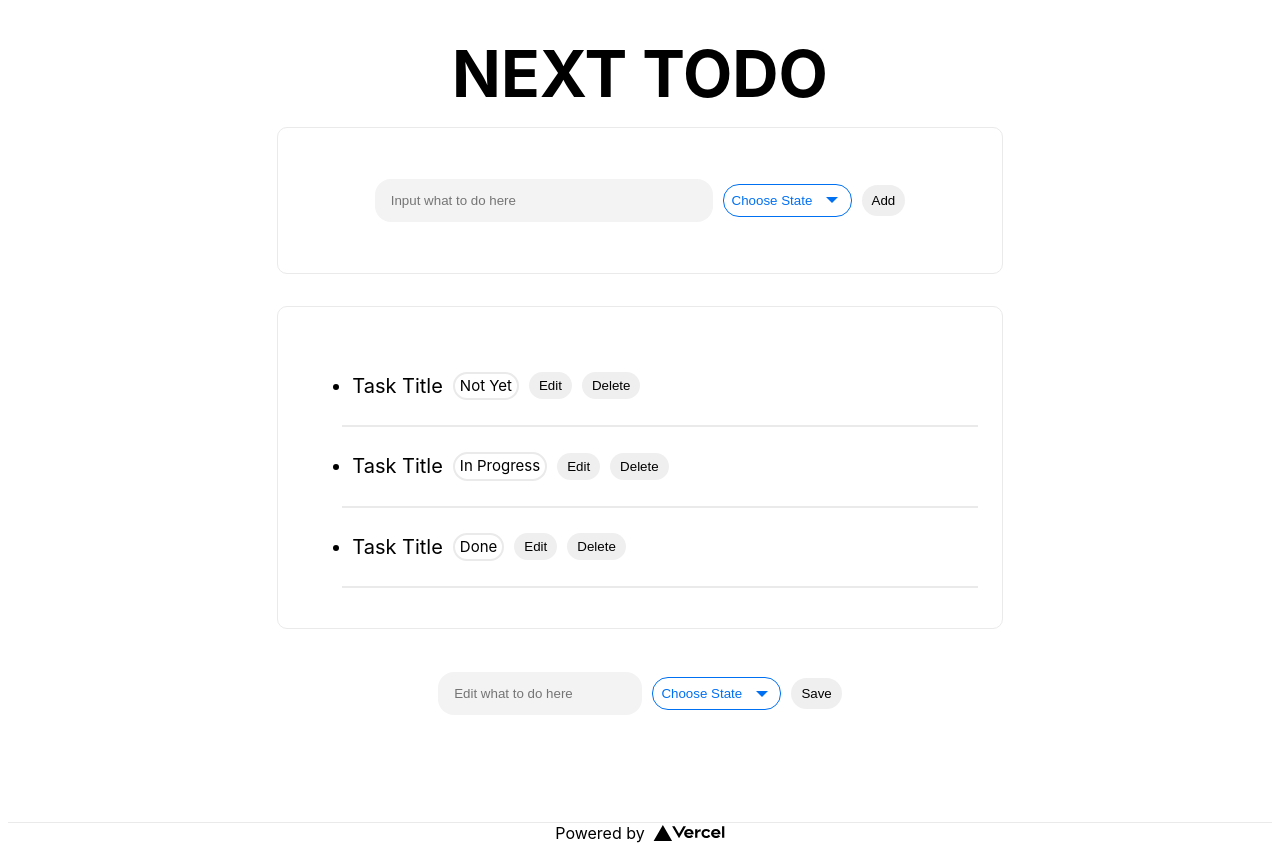
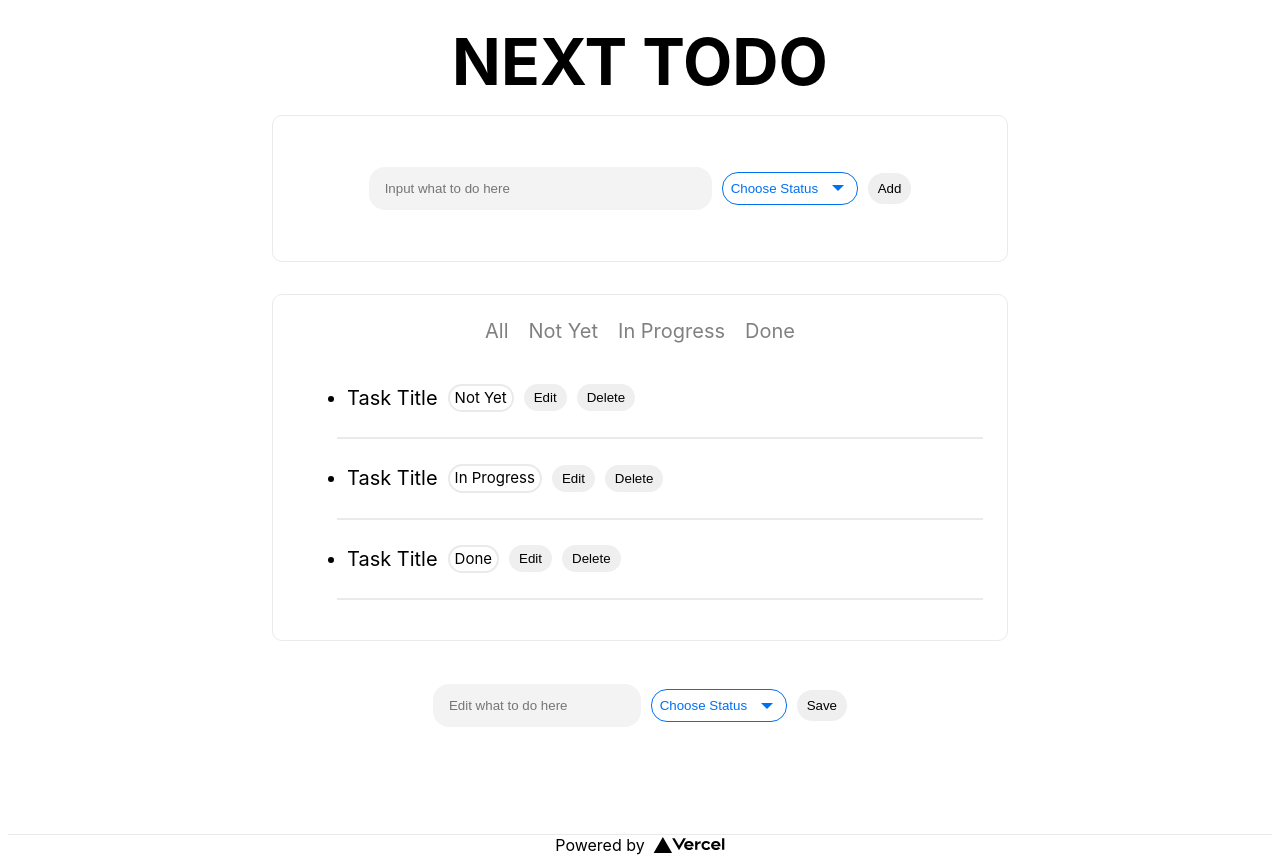
Before and after one commit to hirooutdoor/next-todo2, a Next.js app: page / in a window 1280 px wide. Built offline with nearby package versions, Linux system fonts and the light colour scheme.

Commit message:
feat: Add Status Sort #4

```diff
--- a/components/TodoState.tsx
+++ b/components/TodoState.tsx
@@ -5,7 +5,7 @@ export const TodoState = () => {
     <>
     <div className={`${styles.select} ${styles.menu}`}>
         <select required>
-          <option value="" hidden>Choose State</option>
+          <option value="" hidden>Choose Status</option>
           <option value={1}>Not Yet</option>
           <option value={2}>In Progress</option>
           <option value={3}>Done</option>
--- a/pages/index.tsx
+++ b/pages/index.tsx
@@ -30,6 +30,16 @@ export default function Home() {
 
         {/* Todo List */}
         <div className={styles.card}>
+
+          {/* Status Sort */}
+            <div className={styles.sort_area}>
+              <p>All</p>
+              <p>Not Yet</p>
+              <p>In Progress</p>
+              <p>Done</p>
+            </div>
+          {/* State Sort */}
+
           <ul>
             <div className={styles.list_row}>
               <li className={styles.todo_title}>Task Title</li>
--- a/styles/Home.module.css
+++ b/styles/Home.module.css
@@ -17,7 +17,6 @@
   align-items: center;
 }
 
-
 .card {
   margin: 1rem;
   padding: 1.5rem;
@@ -33,7 +32,6 @@
 .card:hover,
 .card:focus,
 .card:active {
-  color: #0070f3;
   border-color: #0070f3;
 }
 
@@ -147,6 +145,27 @@
   line-height: 1.5;
 }
 
+
+/* Status Sort */
+.sort_area {
+  display: flex;
+  align-items: center;
+  justify-content: center;
+}
+
+.sort_area p {
+  color: gray;
+  margin: 0 10px;
+  font-size: 20px;
+}
+
+.sort_area p:hover {
+  color: #0070f3;
+  cursor: pointer;
+  border-bottom: #eaeaea 2px solid;
+}
+
+
 /* Edit Form */
 
 
```
